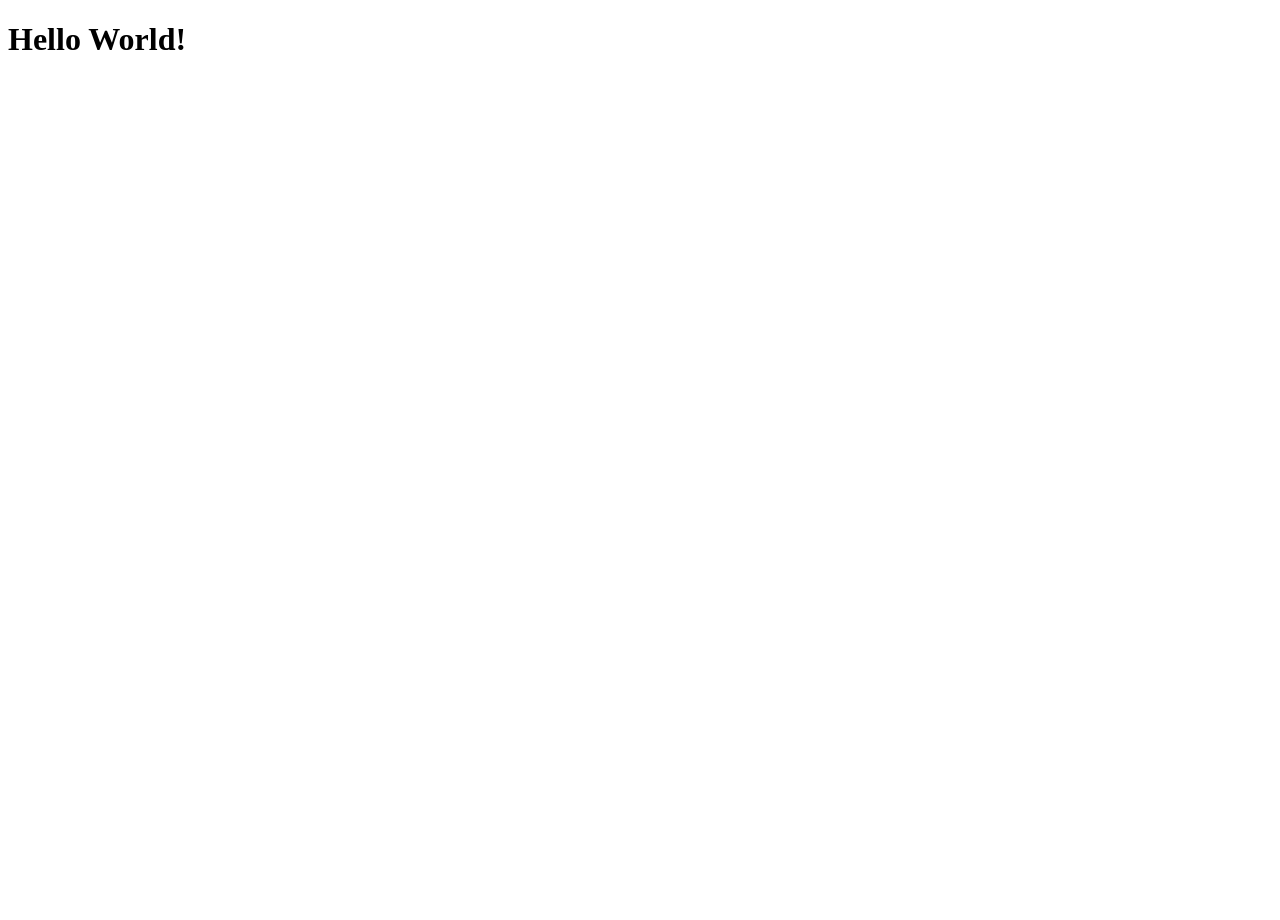
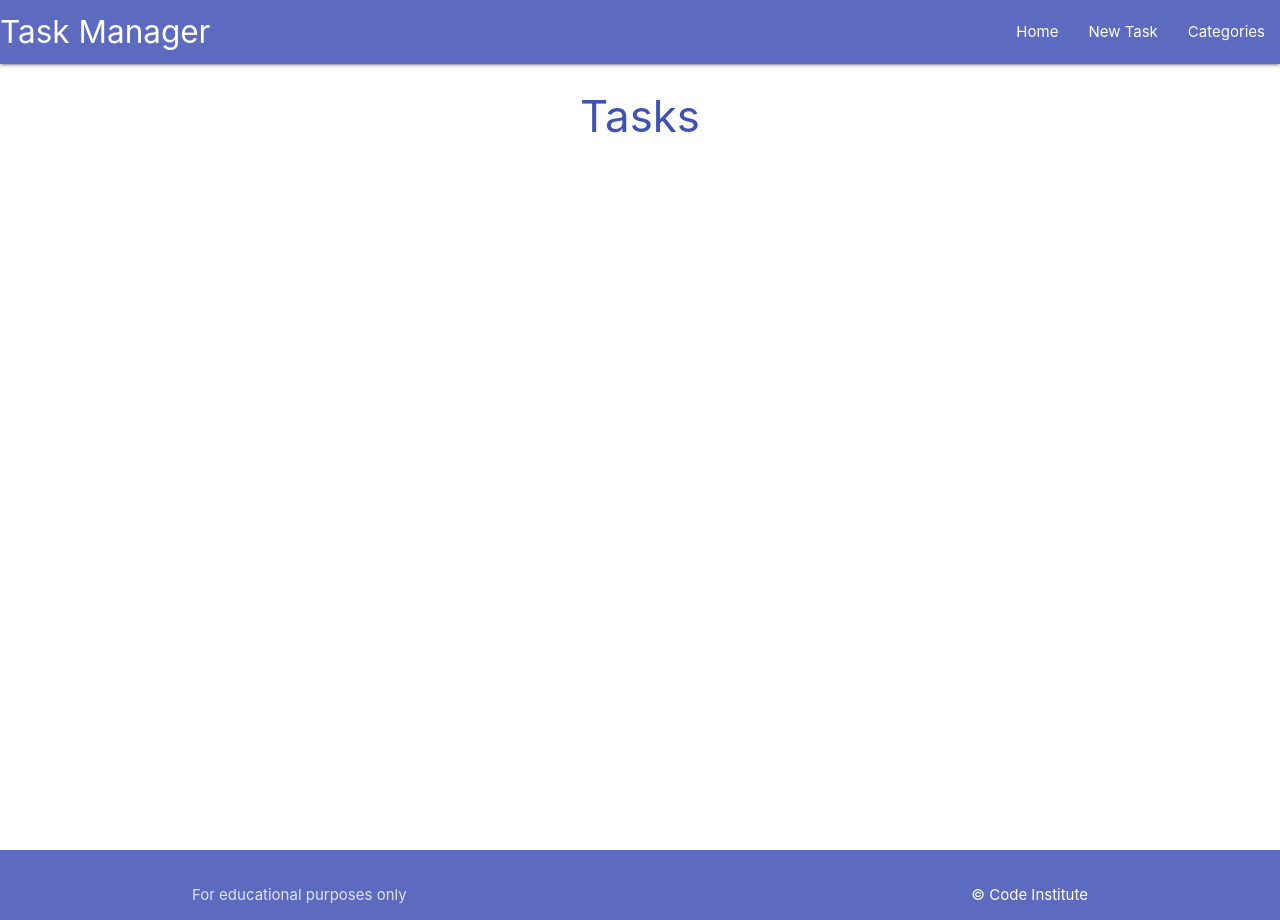
Before and after one commit to sergpapa/materialize-flask-sqlalchemy, a Flask app: page / in a window 1280 px wide. Before the commit the page is almost empty. Run offline with Flask 3, Linux system fonts and the light colour scheme.

Commit message:
added base.html content; nav, footer | created tasks.html p w/laceholder contenent

```diff
--- a/taskmanager/routes.py
+++ b/taskmanager/routes.py
@@ -6,4 +6,4 @@ from taskmanager.models import Category, Task
 
 @app.route("/")
 def home():
-    return render_template("base.html")
+    return render_template("tasks.html")
--- /dev/null
+++ b/taskmanager/static/css/style.css
@@ -0,0 +1,13 @@
+body {
+    display: flex;
+    min-height: 100vh;
+    flex-direction: column;
+  }
+
+  main {
+    flex: 1 0 auto;
+  }
+
+  .page-footer .footer-copyright {
+    background-color: transparent;
+  }
--- /dev/null
+++ b/taskmanager/static/js/script.js
@@ -0,0 +1,4 @@
+document.addEventListener('DOMContentLoaded', function() {
+    var sidenav = document.querySelectorAll('.sidenav');
+    var instances = M.Sidenav.init(sidenav);
+  });
--- a/taskmanager/templates/base.html
+++ b/taskmanager/templates/base.html
@@ -3,11 +3,62 @@
 <head>
     <meta charset="UTF-8">
     <meta name="viewport" content="width=device-width, initial-scale=1.0">
+
+    <!-- Fontawesome from cdnjs -->
+    <link rel="stylesheet" href="https://cdnjs.cloudflare.com/ajax/libs/font-awesome/6.5.1/css/all.min.css"
+    integrity="sha512-DTOQO9RWCH3ppGqcWaEA1BIZOC6xxalwEsw9c2QQeAIftl+Vegovlnee1c9QX4TctnWMn13TZye+giMm8e2LwA==" crossorigin="anonymous"
+    referrerpolicy="no-referrer" />
+
+    <!-- Compiled and minified CSS -->
+    <link rel="stylesheet" href="https://cdnjs.cloudflare.com/ajax/libs/materialize/1.0.0/css/materialize.min.css">
+
+    <!-- When building with Template languages, use this way to navigate to files  -- in the static directory, find this file path -->
+    <link rel="stylesheet" href="{{ url_for('static', filename='css/style.css') }}" type="text/css">
+
     <title>Task Manager</title>
 </head>
 <body>
+    <header>
+        <nav class="indigo lighten-1">
+            <div class="nav-wrapper">
+                <a href="#!" class="brand-logo">Task Manager</a>
+                <a href="#" data-target="mobile-demo" class="sidenav-trigger"><i class="fas fa-bars"></i></a>
+                <ul class="right hide-on-med-and-down">
+                  <li><a href="{{ url_for('home') }}">Home</a></li>
+                  <li><a href="{{ url_for('home') }}">New Task</a></li>
+                  <li><a href="{{ url_for('home') }}">Categories</a></li>
 
-    <h1>Hello World!</h1>
+                </ul>
+              </div>
+            </nav>
+
+            <!--   mobile sidebar -->
+            <ul class="sidenav" id="mobile-demo">
+                <li><a href="{{ url_for('home') }}">Home</a></li>
+                <li><a href="{{ url_for('home') }}">New Task</a></li>
+                <li><a href="{{ url_for('home') }}">Categories</a></li>
+            </ul>
+        </header>
+
+    <main class="container">
+        {% block content %}
+        {% endblock %}
+    </main>
+
+
+    <footer class="page-footer indigo lighten-1">
+        <div class="footer-copyright">
+          <div class="container">
+          For educational purposes only
+          <a class="white-text right" href="https://codeinstitute.net" target="_blank">&copy; Code Institute</a>
+          </div>
+        </div>
+      </footer>
+
+    <!-- Compiled and minified JavaScript -->
+    <script src="https://cdnjs.cloudflare.com/ajax/libs/materialize/1.0.0/js/materialize.min.js"></script>
+    <script src="{{ url_for('static', filename='js/script.js') }}"></script>
+
 
 </body>
 </html>
--- /dev/null
+++ b/taskmanager/templates/tasks.html
@@ -0,0 +1,6 @@
+{% extends "base.html" %}
+{% block content %}
+
+<h3 class="indigo-text center-align">Tasks</h3>
+
+{% endblock %}
```
